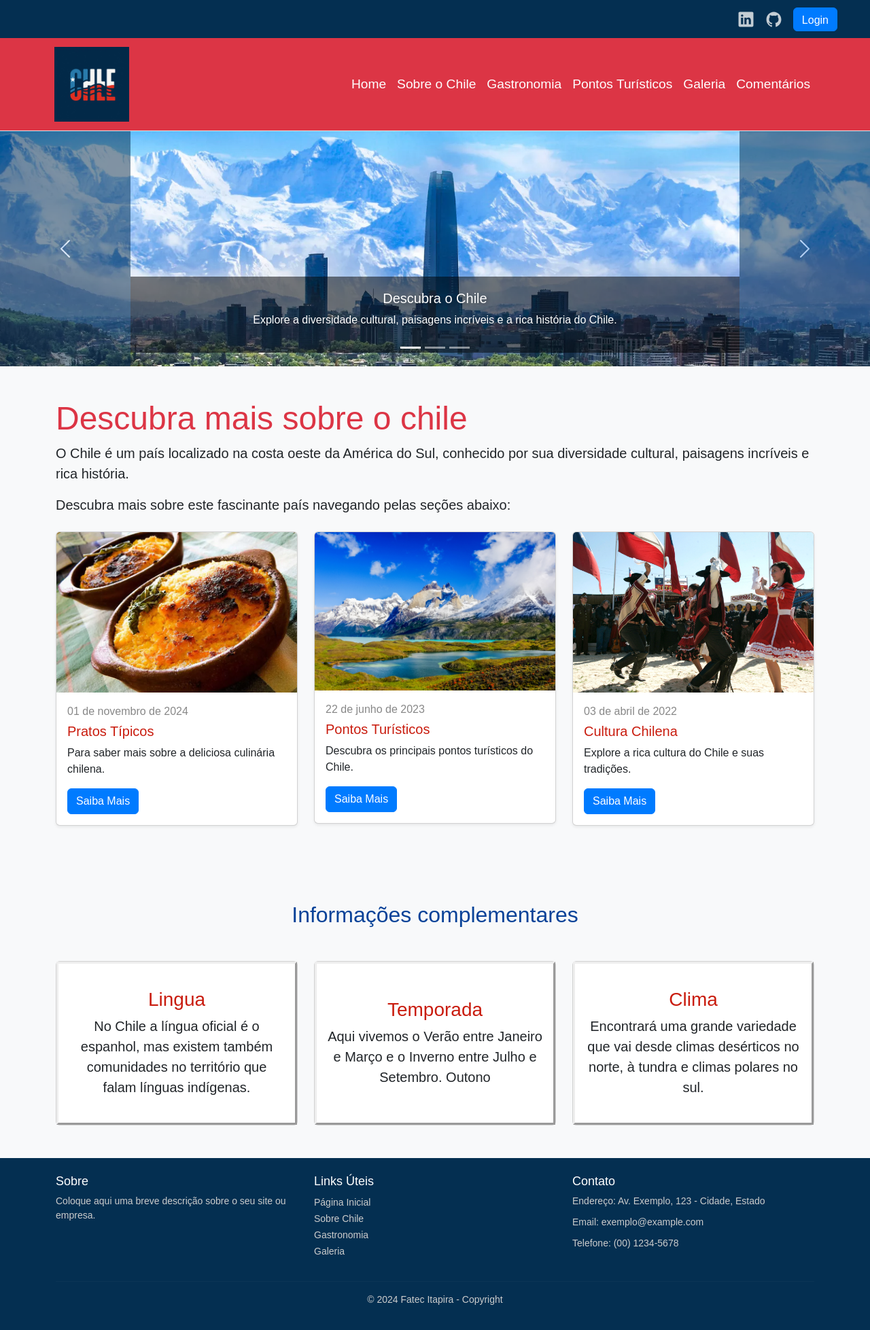
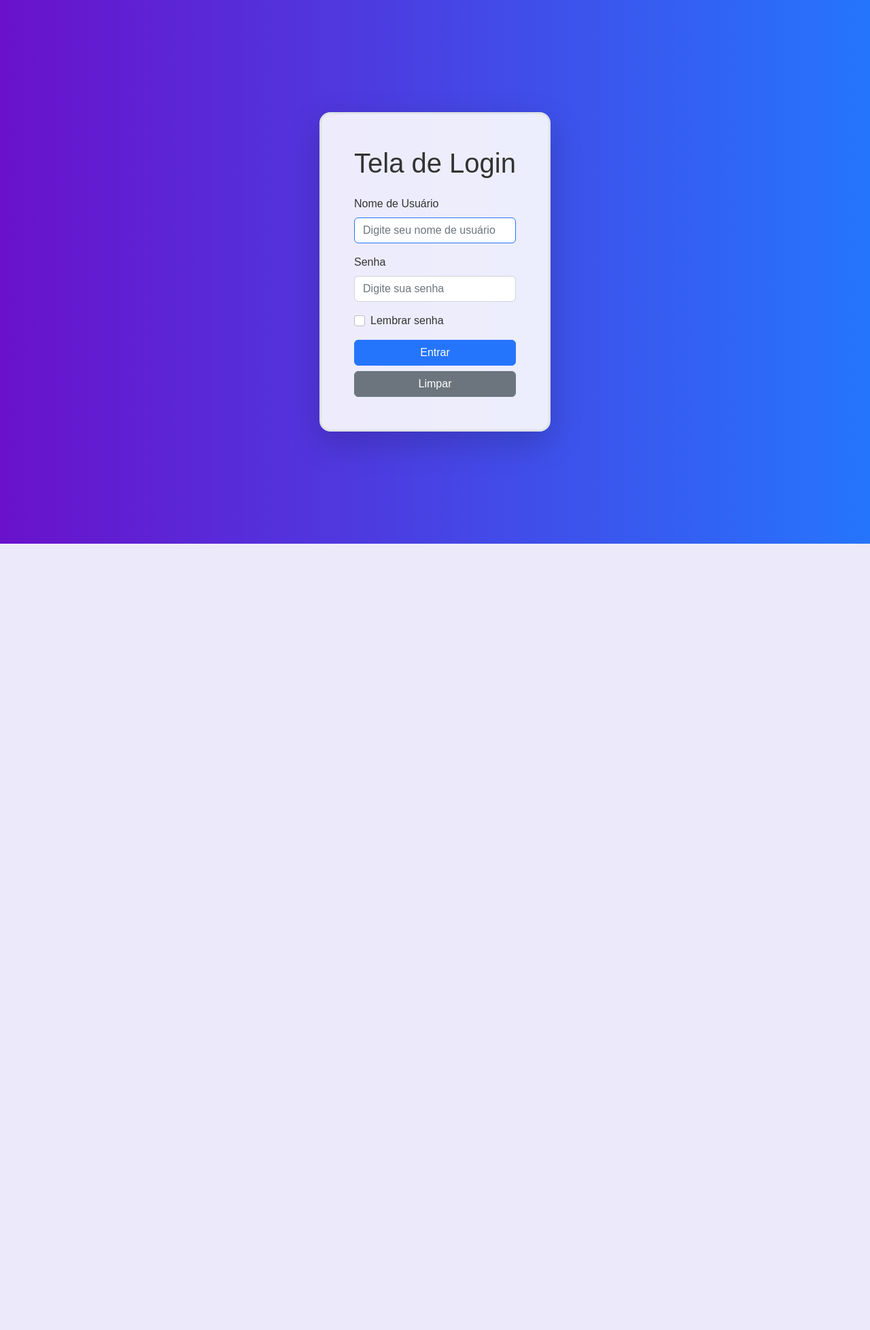
Before and after one commit to Iagooalmeida/VoltaAoMundo-Chile, a PHP site: page /login/index.html in a window 1280 px wide. Shown: the whole page at 68% size. After the commit the page ends 800 px from the top, so only its background shows below. Run offline with PHP 8.4, Linux system fonts and the light colour scheme.

Commit message:
feat: criado a página html para fazer login no sistema

```diff
--- a/index.html
+++ b/index.html
@@ -21,7 +21,7 @@
                 rel="noopener noreferrer" title="repositorio github" target="_blank">
                 <ion-icon name="logo-github" class="large mr-3"></ion-icon>
             </a>
-            <a href="login.html" class="check-in btn btn-primary">Login</a>
+            <a href="login/" class="check-in btn btn-primary">Login</a>
         </div>
     </header>
     <nav class="navbar navbar-expand-lg navbar-dark bg-danger">
--- /dev/null
+++ b/login/index.html
@@ -0,0 +1,80 @@
+<!DOCTYPE html>
+<html lang="pt-br">
+<head>
+    <meta charset="UTF-8">
+    <meta name="viewport" content="width=device-width, initial-scale=1.0">
+    <title>Tela de Login</title>
+    <link href="https://cdn.jsdelivr.net/npm/bootstrap@5.2.3/dist/css/bootstrap.min.css" rel="stylesheet"
+    integrity="sha384-rbsA2VBKQhggwzxH7pPCaAqO46MgnOM80zW1RWuH61DGLwZJEdK2Kadq2F9CUG65" crossorigin="anonymous">
+    <link rel="stylesheet" href="styles.css">
+</head>
+<body>
+    <div class="container d-flex justify-content-center align-items-center min-vh-100">
+        <div class="login-form border border-3 p-5 rounded-4 shadow-lg">
+            <h1 class="text-center mb-4">Tela de Login</h1>
+            <form id="loginForm" method="post" action="#">
+                <div class="mb-3">
+                    <label for="username" class="form-label">Nome de Usuário</label>
+                    <input type="text" class="form-control" id="username" autocomplete="cc-name" placeholder="Digite seu nome de usuário" autofocus required>
+                </div>
+                <div class="mb-3">
+                    <label for="password" class="form-label">Senha</label>
+                    <input type="password" class="form-control" id="password" autocomplete="current-password" placeholder="Digite sua senha" required>
+                </div>
+                <div class="mb-3 form-check">
+                    <input type="checkbox" class="form-check-input" id="rememberPassword">
+                    <label class="form-check-label" for="rememberPassword">Lembrar senha</label>
+                </div>
+                <div class="d-grid gap-2">
+                    <button type="submit" class="btn btn-primary">Entrar</button>
+                    <button type="reset" class="btn btn-secondary">Limpar</button>
+                </div>
+            </form>
+        </div>
+    </div>
+
+    <script src="https://cdn.jsdelivr.net/npm/bootstrap@5.3.2/dist/js/bootstrap.min.js"
+       integrity="sha384-BBtl+eGJRgqQAUMxJ7pMwbEyER4l1g+O15P+16Ep7Q9Q+zqX6gSbd85u4mG4QzX+"
+       crossorigin="anonymous">
+    </script>
+    <script>
+        // Quando o formulário é submetido
+        document.getElementById('loginForm').addEventListener('submit', function(event) {
+            // Verifique se a caixa "Lembrar senha" está marcada
+            if (document.getElementById('rememberPassword').checked) {
+                // Salve o nome de usuário e a senha (criptografada) em cookies
+                document.cookie = "username=" + document.getElementById('username').value;
+                document.cookie = "password=" + btoa(document.getElementById('password').value); // btoa() é usado para criptografar a senha
+                console.log("Cookies salvos com sucesso!");
+            }
+        });
+
+        // Quando a página de login é carregada
+        window.onload = function() {
+            // Verifique se os cookies do nome de usuário e da senha existem
+            var username = getCookie("username");
+            var password = getCookie("password");
+
+            // Se existirem, preencha os campos de nome de usuário e senha com os valores dos cookies
+            if (username) {
+                document.getElementById('username').value = username;
+            }
+            if (password) {
+                document.getElementById('password').value = atob(password); // atob() é usado para descriptografar a senha
+            }
+        };
+
+        // Função para obter um cookie pelo nome
+        function getCookie(name) {
+            var nameEQ = name + "=";
+            var ca = document.cookie.split(';');
+            for(var i=0;i < ca.length;i++) {
+                var c = ca[i];
+                while (c.charAt(0)==' ') c = c.substring(1,c.length);
+                if (c.indexOf(nameEQ) == 0) return c.substring(nameEQ.length,c.length);
+            }
+            return null;
+        }
+    </script>
+</body>
+</html>
--- /dev/null
+++ b/login/styles.css
@@ -0,0 +1,35 @@
+body {
+    background: linear-gradient(to right, #6a11cb, #2575fc);
+    font-family: Arial, sans-serif;
+    color: #fff;
+}
+
+.login-form {
+    background-color: rgba(255, 255, 255, 0.9);
+    color: #333;
+}
+
+.form-control:focus {
+    border-color: #2575fc;
+    box-shadow: none;
+}
+
+.btn-primary {
+    background-color: #2575fc;
+    border-color: #2575fc;
+}
+
+.btn-primary:hover {
+    background-color: #1a5fb4;
+    border-color: #1a5fb4;
+}
+
+.btn-secondary {
+    background-color: #6c757d;
+    border-color: #6c757d;
+}
+
+.btn-secondary:hover {
+    background-color: #5a6268;
+    border-color: #545b62;
+}
```
Also changed, not shown: comentarios/index.php (+20 -4 lines), css/galeria.css (+12 -0 lines), galeria-chile.html (+15 -0 lines), gastronomia-chile.html (+18 -1 lines), pontos-turisticos.html (+15 -0 lines), sobre-chile.html (+15 -0 lines).
